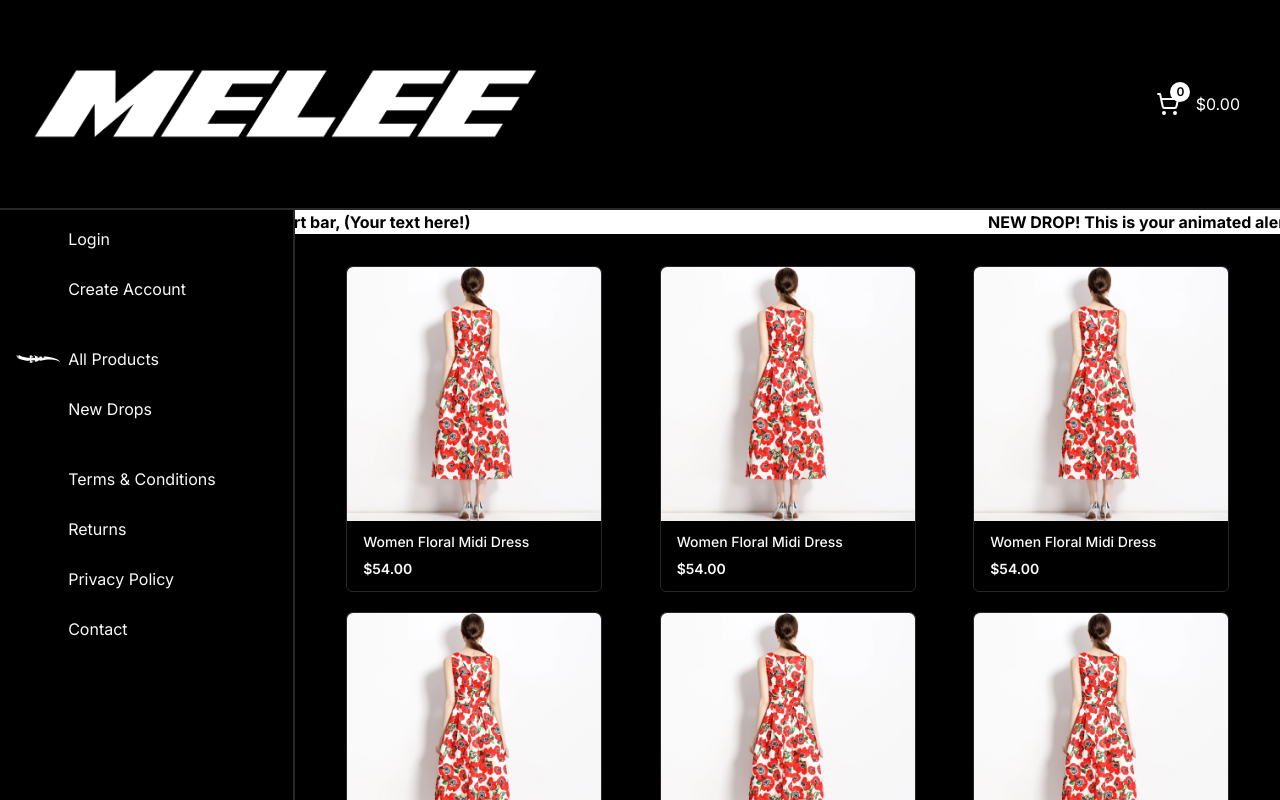
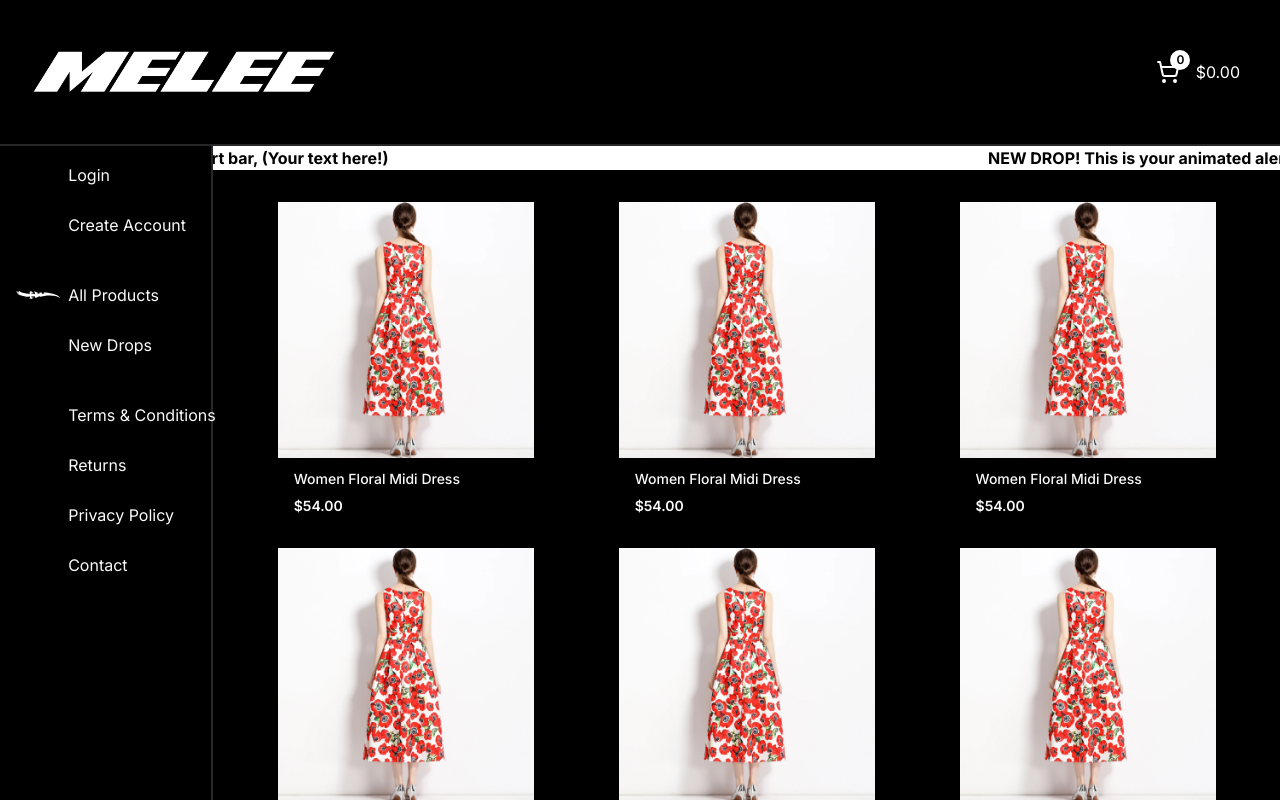
Before and after one commit to sakib-xrz/melee-client, a Next.js app: page /products in a window 1280 px wide. Shown: the top 800 px of the page. Built offline with nearby package versions, Linux system fonts and the light colour scheme.

Commit message:
Update layout and styling in WithSidebarLayout and ProductCard components

```diff
--- a/app/(with-sidebar)/layout.jsx
+++ b/app/(with-sidebar)/layout.jsx
@@ -7,10 +7,10 @@ export default function WithSidebarLayout({ children }) {
       <Navbar />
 
       <div className="flex justify-between">
-        <div className="hidden bg-white lg:w-3/12 lg:block">
+        <div className="hidden bg-white lg:w-3/12 xl:w-2/12 lg:block">
           <Sidebar />
         </div>
-        <div className="w-full lg:w-9/12 xl:w-10/12">{children}</div>
+        <div className="w-full">{children}</div>
       </div>
     </main>
   );
--- a/app/(with-sidebar)/products/components/ProductCard.jsx
+++ b/app/(with-sidebar)/products/components/ProductCard.jsx
@@ -4,14 +4,9 @@ import dress1 from "public/images/dress.png";
 
 export default function ProductCard() {
   return (
-    <div className="product-card xl:w-64 border border-border rounded-md shadow-sm hover:bg-accent transition-colors duration-300">
+    <div className="product-card xl:w-64 hover:bg-accent transition-colors duration-300">
       <Link href={"/products/1"}>
-        <Image
-          className="object-contain rounded-t-md"
-          src={dress1}
-          alt="dress"
-          priority
-        />
+        <Image className="object-contain" src={dress1} alt="dress" priority />
         <div className="product-info px-4 py-3 flex flex-col space-y-2">
           <h4 className="text-sm font-medium leading-tight truncate cursor-pointer hover:underline">
             Women Floral Midi Dress
--- a/app/(with-sidebar)/products/page.jsx
+++ b/app/(with-sidebar)/products/page.jsx
@@ -6,7 +6,7 @@ import ProductCardSkeleton from "./components/ProductCardSkeleton";
 export default function ProductsPage() {
   return (
     <div>
-      <div className="lg:sticky lg:top-52 lg:z-50">
+      <div className="lg:sticky lg:top-36 lg:z-50">
         <Marquee className="bg-white text-black font-bold">
           NEW DROP! This is your animated alert bar, (Your text here!)
         </Marquee>
--- a/components/shared/Navbar.jsx
+++ b/components/shared/Navbar.jsx
@@ -21,7 +21,7 @@ export default function Navbar() {
   return (
     <div className="border-b-2 border-border sticky top-0 z-50 bg-background">
       <Container extraClassName="max-w-[115rem]">
-        <div className="flex items-center justify-between lg:h-36">
+        <div className="flex items-center justify-between lg:h-20">
           <div className=" lg:hidden ">
             <Menu
               className="text-2xl font-medium text-white cursor-pointer"
@@ -29,7 +29,7 @@ export default function Navbar() {
             />
           </div>
 
-          <Link href={"/products"} className="w-6/12 md:w-4/12 lg:w-5/12">
+          <Link href={"/products"} className="w-6/12 md:w-4/12 lg:w-3/12">
             <Image
               src={Logo}
               alt="MELEE LOGO DARK"
--- a/components/shared/Sidebar.jsx
+++ b/components/shared/Sidebar.jsx
@@ -1,11 +1,6 @@
 "use client";
 
-import {
-  AuthRoutes,
-  ProductRoutes,
-  SupportRoutes,
-  AdminRoutes,
-} from "@/common/KeyChain";
+import { AuthRoutes, ProductRoutes, SupportRoutes } from "@/common/KeyChain";
 import Link from "next/link";
 import { usePathname } from "next/navigation";
 import ActiveIcon from "./ActiveIcon";
@@ -14,7 +9,7 @@ export default function Sidebar() {
   const pathname = usePathname();
 
   return (
-    <div className="sticky top-52 min-h-[calc(100vh-13rem)] border-r-2 border-border bg-background">
+    <div className="sticky top-36 min-h-[calc(100vh-9rem)] border-r-2 border-border bg-background">
       <nav className="grid gap-2 py-2 space-y-5">
         <div className="space-y-2">
           {AuthRoutes.map((link, index) => (
```
